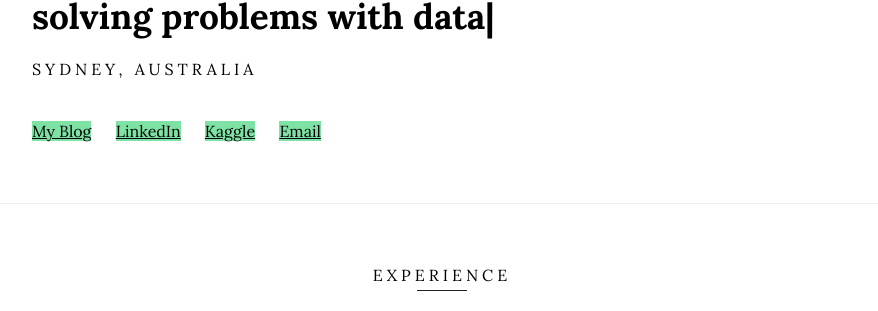
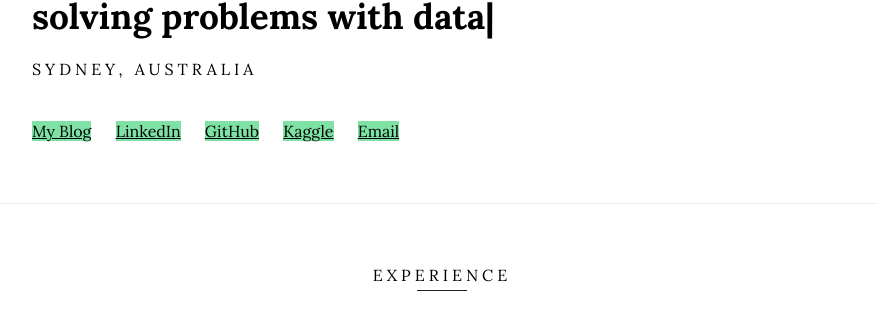
Before and after one commit to rcushen/resume, a Jekyll site: the page built from index.html, in a window 1280 px wide and 900 px high. Shown: the part 321-632 px from the top of the window, without its empty margins (198-1076 px from the left). Built offline with Jekyll 4.4.1, drawn with Linux system fonts in a browser that asks for light colours.

Commit message:
Updating links

```diff
--- a/_config.yml
+++ b/_config.yml
@@ -7,12 +7,13 @@ description: Ryan Cushen's resume.
 baseurl: "https://ryancushen.com"
 url: "https://ryancushen.com"
 name: Ryan Cushen
-job: Economics Graduate
+job: Manager at KPMG
 location: Sydney, Australia
 twitter_username: rcushen
 github_username:  rcushen
-blog_address: http://www.forestforthetree.com
-linkedin_address: www.linkedin.com/in/ryancushen
+kaggle_username: rcushen
+blog_address: https://www.forestforthetree.com
+linkedin_address: https://www.linkedin.com/in/ryancushen
 email_address: cushenr@gmail.com
 
 # Build settings
--- a/_includes/header.html
+++ b/_includes/header.html
@@ -13,8 +13,9 @@
         {{ if site.github_username or site.linkedin_address or site.blog_address or site.twitter_username or site.email_address }}
         <div class="social">
             {{ if site.blog_address }}<a href="{{ site.blog_address }}" target="_blank">My Blog</a>{{ endif }}
-            {{ if site.linkedin_address }}<a href="https://www.linkedin.com/in/ryancushen/" target="_blank">LinkedIn</a>{{ endif }}
-            {{ if site.twitter_username }}<a href="https://www.kaggle.com/{{ site.twitter_username }}" target="_blank">Kaggle</a>{{ endif }}
+            {{ if site.linkedin_address }}<a href="{{ site.linkedin_address }}" target="_blank">LinkedIn</a>{{ endif }}
+            {{ if site.github_username }}<a href="https://github.com/{{ github_username }}" target="_blank">GitHub</a>{{ endif }}
+            {{ if site.kaggle_username }}<a href="https://www.kaggle.com/{{ site.kaggle_username }}" target="_blank">Kaggle</a>{{ endif }}
             {{ if site.email_address }}<a href="mailto:{{ site.email_address }}" target="_blank">Email</a>{{ endif }}
         </div>
         {{ endif }}
```
